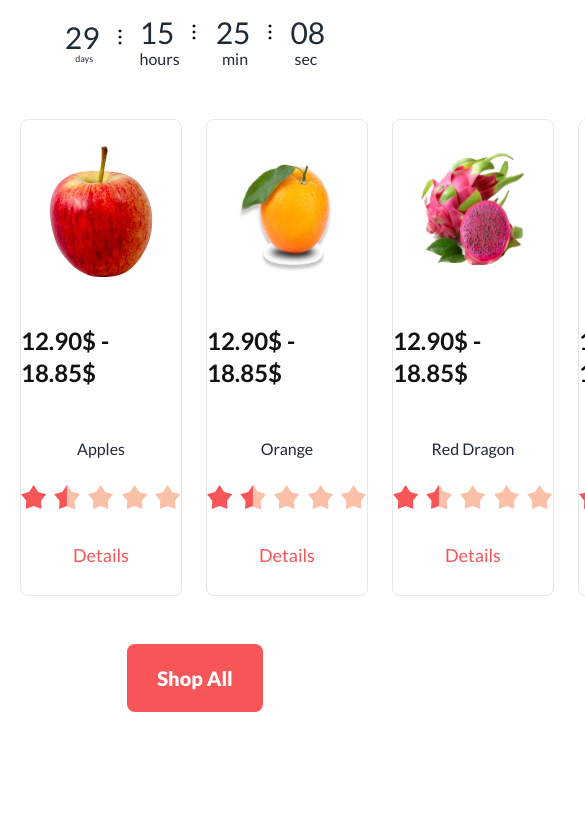
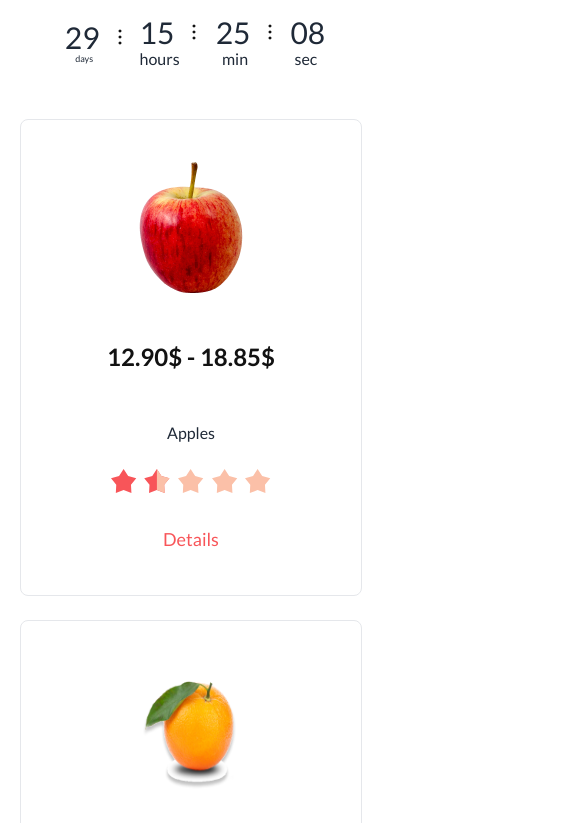
Before and after one commit to Joya322/B8A3-Fruit-Brust, a plain HTML site: page index.html in a window 390 px wide. Shown: the part 598-1421 px from the top of the page, 585 px wide, since content can reach past the window. Drawn offline with nearby package versions, Linux system fonts and the light colour scheme.

Commit message:
mobile deal done

```diff
--- a/index.html
+++ b/index.html
@@ -405,7 +405,7 @@
             </div>
           </div>
         </div>
-        <div class="dealCards my-12 flex gap-6">
+        <div class="dealCards my-12 flex flex-col md:flex-row gap-6">
           <div
             class="dealCard flex flex-col justify-center items-center border border-[rgba(18, 18, 18, 0.10)] rounded-lg w-[342px] h-[477px]"
           >
@@ -881,7 +881,7 @@
         </div>
         <div class="flex justify-center items-center">
           <button
-            class="py-[20px] px-[30px] bg-[#F85559] border-none rounded-lg text-xl font-extrabold text-white"
+            class="py-[16px] px-[30px] md:py-[20px] md:px-[30px] bg-[#F85559] border-none rounded-lg text-xl font-extrabold text-white"
           >
             Shop All
           </button>
```
